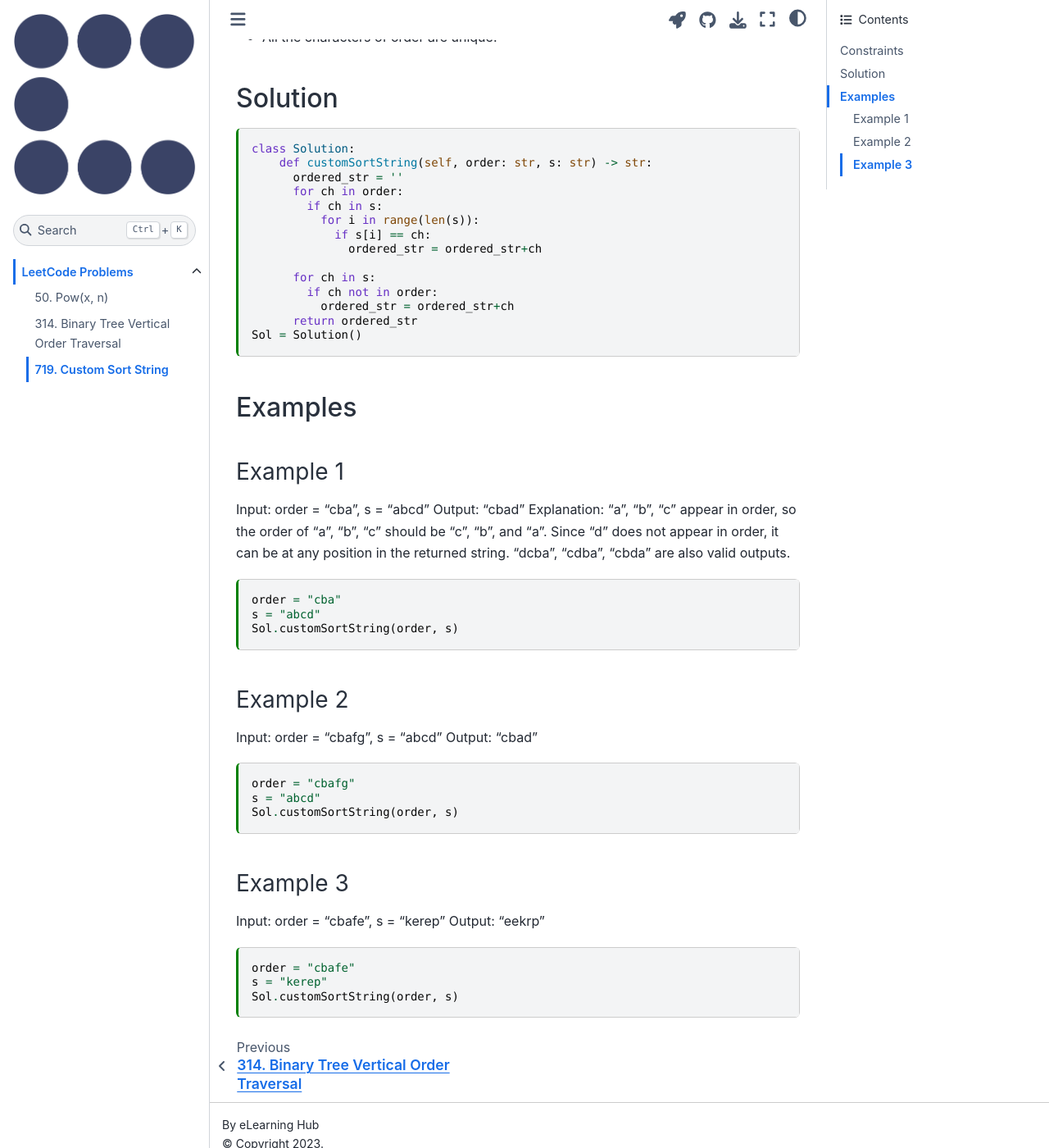
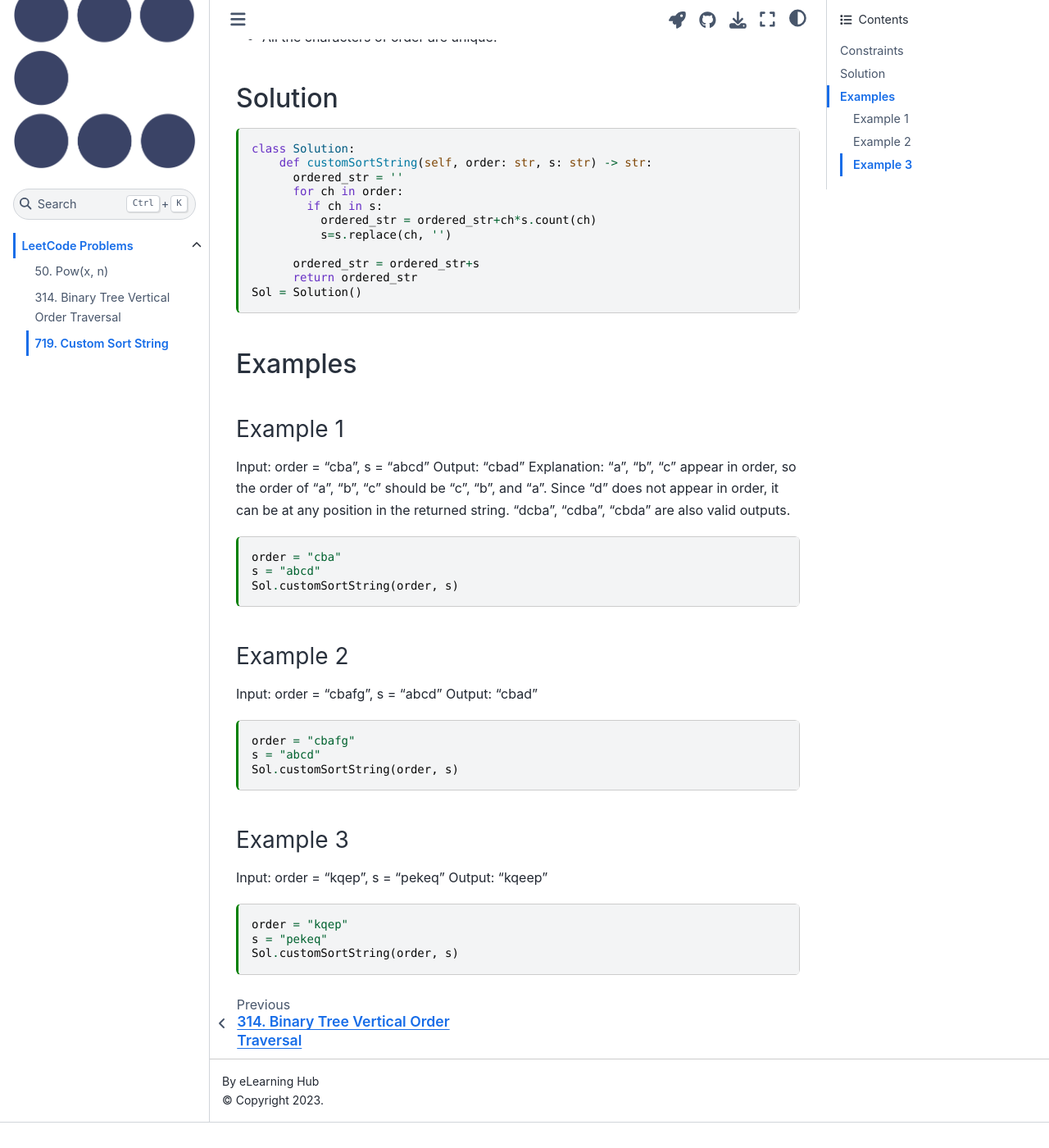
Before and after one commit to eLearningHub/Coding-Book, a Jupyter Book: the page built from leetcode/0719-custom-sort-string.md, in a window 1280 px wide and 1400 px high, scrolled down 487 px. Shown: the whole window at 82% size. Built offline with Jupyter Book 1.0.4 settings and Sphinx 7.4.7 and the Sphinx Book theme 1.1.4, drawn with Linux system fonts in a browser that asks for light colours; after the commit the page ends 1856 px from its top, so only the background shows below that.

Commit message:
string-719

````diff
--- a/leetcode/0719-custom-sort-string.md
+++ b/leetcode/0719-custom-sort-string.md
@@ -35,13 +35,10 @@ class Solution:
       ordered_str = ''
       for ch in order:
         if ch in s:
-          for i in range(len(s)):
-            if s[i] == ch:
-              ordered_str = ordered_str+ch
+          ordered_str = ordered_str+ch*s.count(ch)
+          s=s.replace(ch, '')
 
-      for ch in s:
-        if ch not in order:
-          ordered_str = ordered_str+ch
+      ordered_str = ordered_str+s
       return ordered_str
 Sol = Solution()
 ```
@@ -75,11 +72,11 @@ Sol.customSortString(order, s)
 
 ### Example 3
 
-Input: order = "cbafe", s = "kerep"
-Output: "eekrp"
+Input: order = "kqep", s = "pekeq"
+Output: "kqeep"
 
 ```{code-cell} ipython3
-order = "cbafe"
-s = "kerep"
+order = "kqep"
+s = "pekeq"
 Sol.customSortString(order, s)
 ```
````
